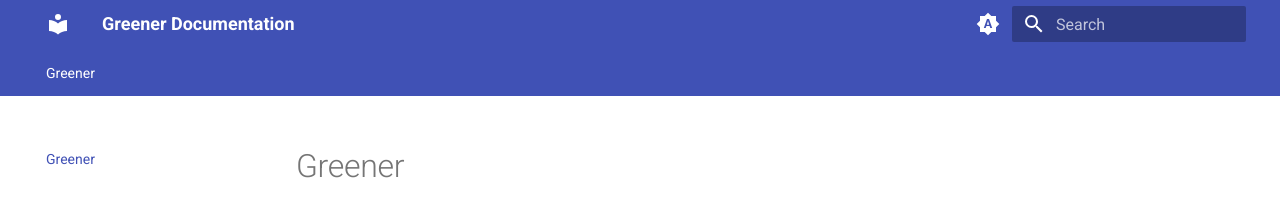
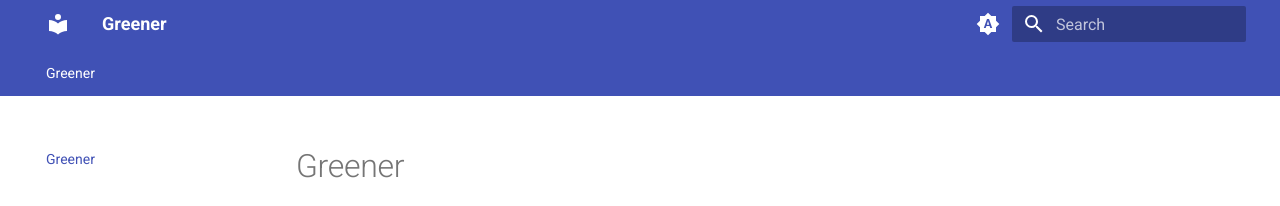
Before and after one commit to cephei8/greener, an MkDocs documentation site: the page built from docs/content/index.md, in a window 1280 px wide. Shown: the top 206 px of the page. Built offline with MkDocs 1.6.1 and Material for MkDocs 9.7.7, drawn with Linux system fonts in a browser that asks for light colours.

Commit message:
Add documentation

```diff
--- a/docs/mkdocs.yml
+++ b/docs/mkdocs.yml
@@ -1,4 +1,4 @@
-site_name: Greener Documentation
+site_name: Greener
 site_url: https://cephei8.github.io/greener
 docs_dir: content
 nav:
```
Also changed, not shown: 1 other file.
